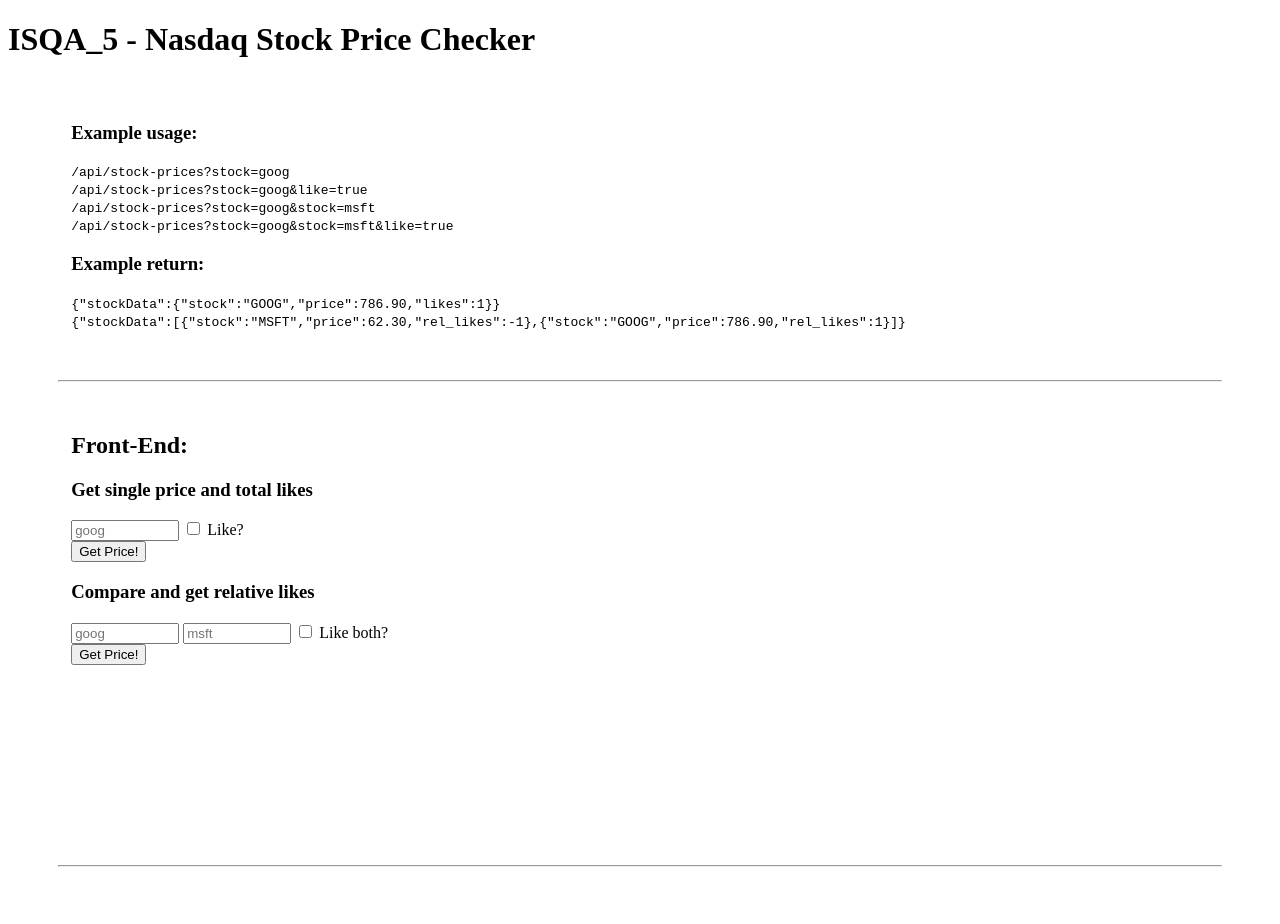
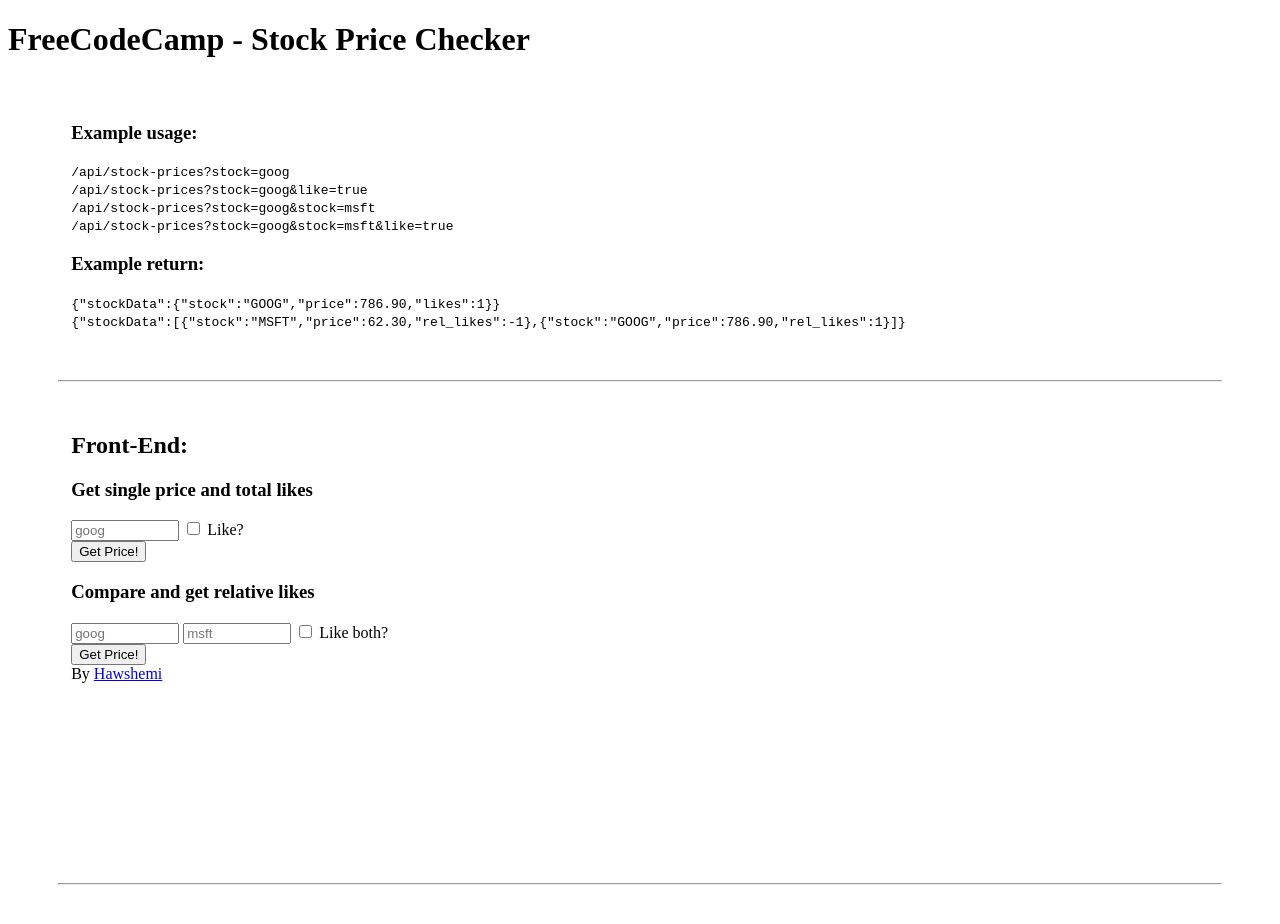
Before and after one commit to hawshemi/stock-price-checker-freecodecamp, a website: page views/index.html in a window 1280 px wide. Drawn offline with nearby package versions, Linux system fonts and the light colour scheme; files that its build step writes are made by us from their sources.

Commit message:
Update.
Update.

```diff
--- a/views/index.html
+++ b/views/index.html
@@ -11,7 +11,7 @@
   <body>
     <header>
       <h1>
-        ISQA_5 - Nasdaq Stock Price Checker
+        FreeCodeCamp - Stock Price Checker
       </h1>
     </header>
     <div id='userstories' style='margin-left: 5%; margin-top: 5%'>
@@ -31,7 +31,7 @@
       <form id="testForm2" class="border">
         <input type="text" name="stock" placeholder="goog" style="width: 100px" required=''>
         <input type="checkbox" name="like" value=true> Like?<br>
-        <button type="submit">Get Price!</button>
+        <button type="submit" >Get Price!</button>
       </form>
       <h3>Compare and get relative likes</h3>
       <form id="testForm" class="border">
@@ -40,6 +40,9 @@
         <input type="checkbox" name="like" value=true> Like both?<br>
         <button type="submit">Get Price!</button>
       </form>
+      <footer class="footer text-muted">
+        By <a href="https://hawshemi.com/" target="_blank">Hawshemi</a>
+      </footer>
       <code id='jsonResult'></code>
     </div>
     <hr style='margin: 50px; margin-top: 200px'>
```
